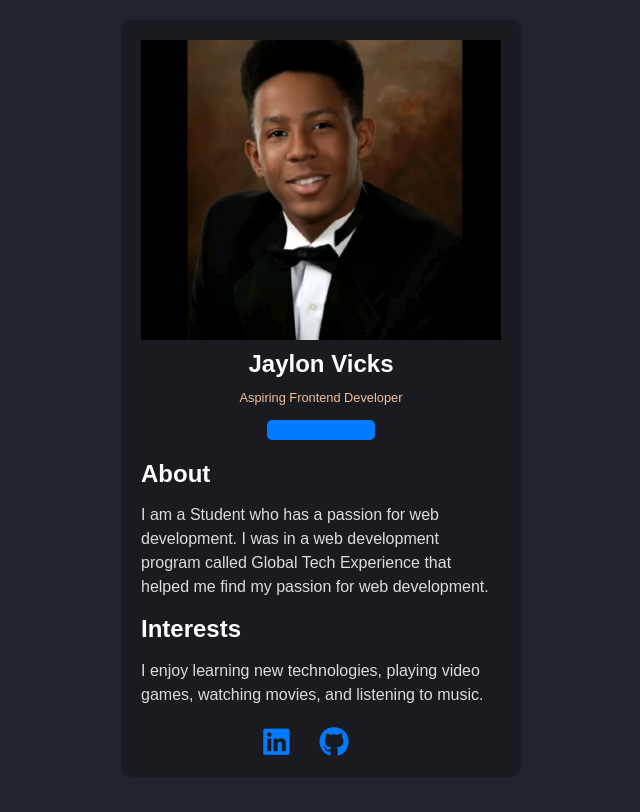
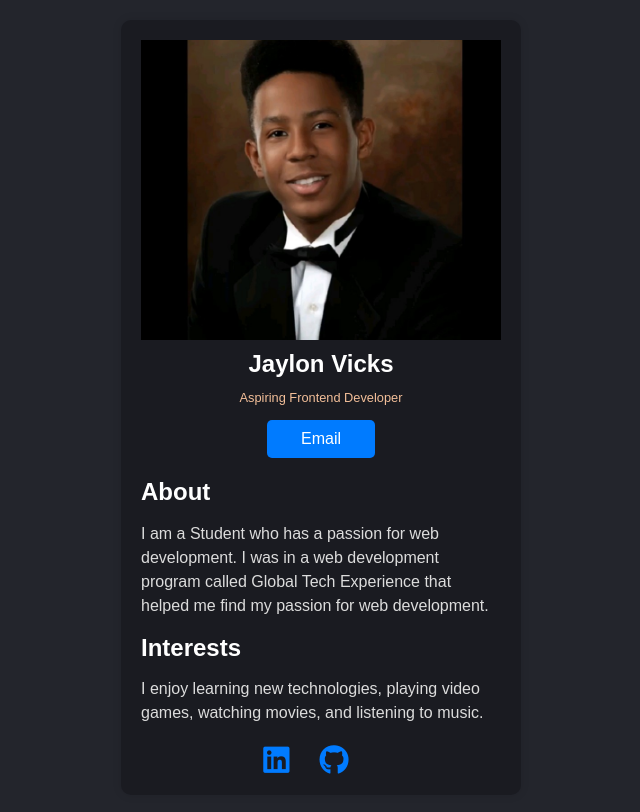
Before and after one commit to MrchillV/Digital-Business-Card, a React app: page / in a window 1280 px wide. Shown: the top 812 px of the page, without its empty margins (319-959 px from the left). Built offline with nearby package versions, Linux system fonts and the light colour scheme.

Commit message:
Update Info.js

```diff
--- a/components/Info.js
+++ b/components/Info.js
@@ -6,7 +6,7 @@ export default function Info() {
             <img src="./images/Professional.jpg" alt="Jaylon Vicks" />
             <h1 className="name">Jaylon Vicks</h1>
             <p className="title">Aspiring Frontend Developer</p>
-            <a href="mailto:Jaylonvick16@gmail.com" className="email"></a>
+            <a href="mailto:Jaylonvick16@gmail.com" className="email">Email</a>
         </header>
     );
 }
```
